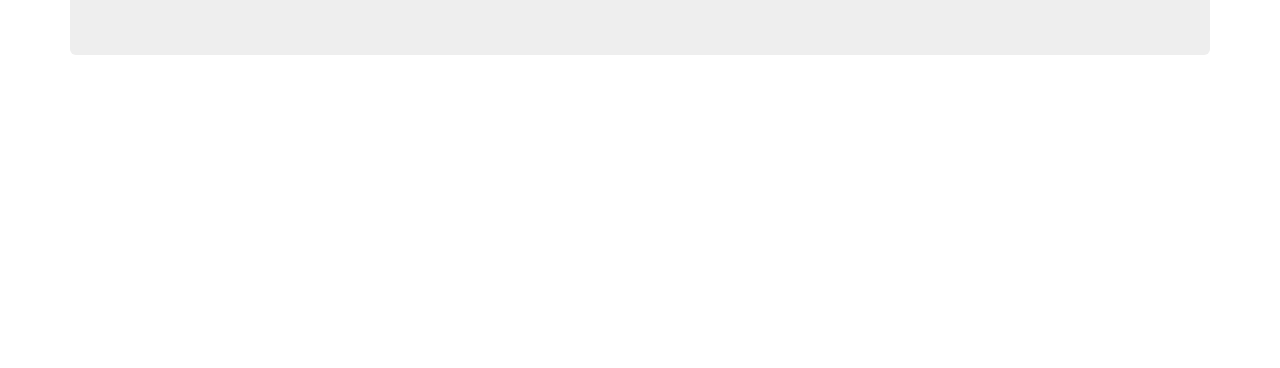
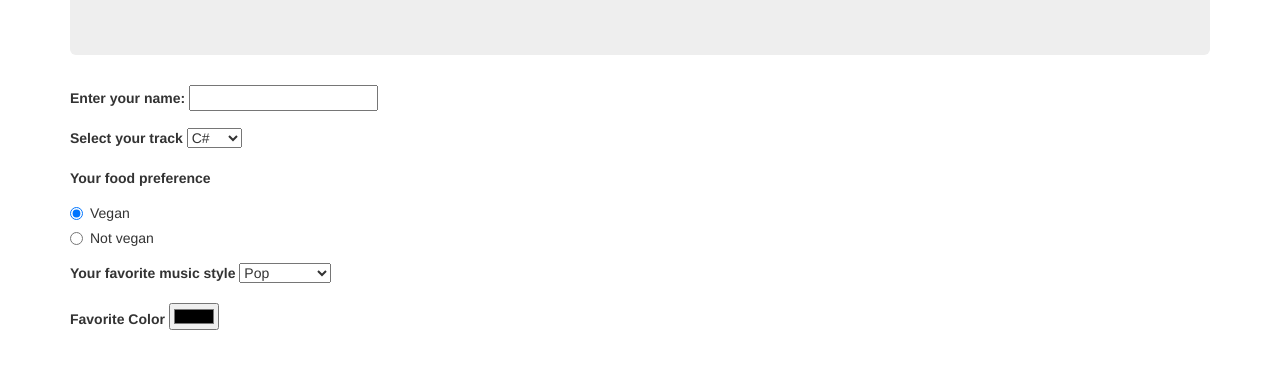
Before and after one commit to phat14191/PhatNguyenFridayWeek2Project, a plain HTML site: page index.html in a window 1280 px wide. Shown: the part 104-472 px from the top of the page. Drawn offline with Linux system fonts and the light colour scheme.

Commit message:
Created survey folder, index.html, css, and js

```diff
--- a/index.html
+++ b/index.html
@@ -12,7 +12,52 @@
       <form id="survey-form" class="" action="index.html" method="post">
         <div class="jumbotron">
           <h2>Welcome to our survey</h2>
+        </div>
+          <div class="form-group">
+            <label for="name">Enter your name:</label>
+            <input id="name" type="text">
+          </div>
 
+          <div class="form-group">
+            <label for="">Select your track</label>
+            <select id="age">
+              <option>C#</option>
+              <option>Java</option>
+              <option>PHP</option>
+              <option>Ruby</option>
+            </select>
+          </div>
+          <div class="form-group">
+            <label for="">Your food preference</label>
+            <div class="radio">
+              <label>
+                <input type="radio" name="food" value="vegan" checked>
+                Vegan
+              </label>
+            </div>
+            <div class="radio">
+              <label>
+                <input type="radio" name="food" value="not-vegan">
+                Not vegan
+              </label>
+            </div>
+          </div>
+
+          <div class="form-group">
+            <label for="">Your favorite music style</label>
+            <select id="music">
+              <option>Pop</option>
+              <option>Rock</option>
+              <option>Rap</option>
+              <option>Electronica</option>
+              <option>Classical</option>
+            </select>
+          </div>
+
+          <div class="form-group">
+            <label for="">Favorite Color</label>
+            <input id="color" type="color" name="color">
+          </div>
 
 
 
```
